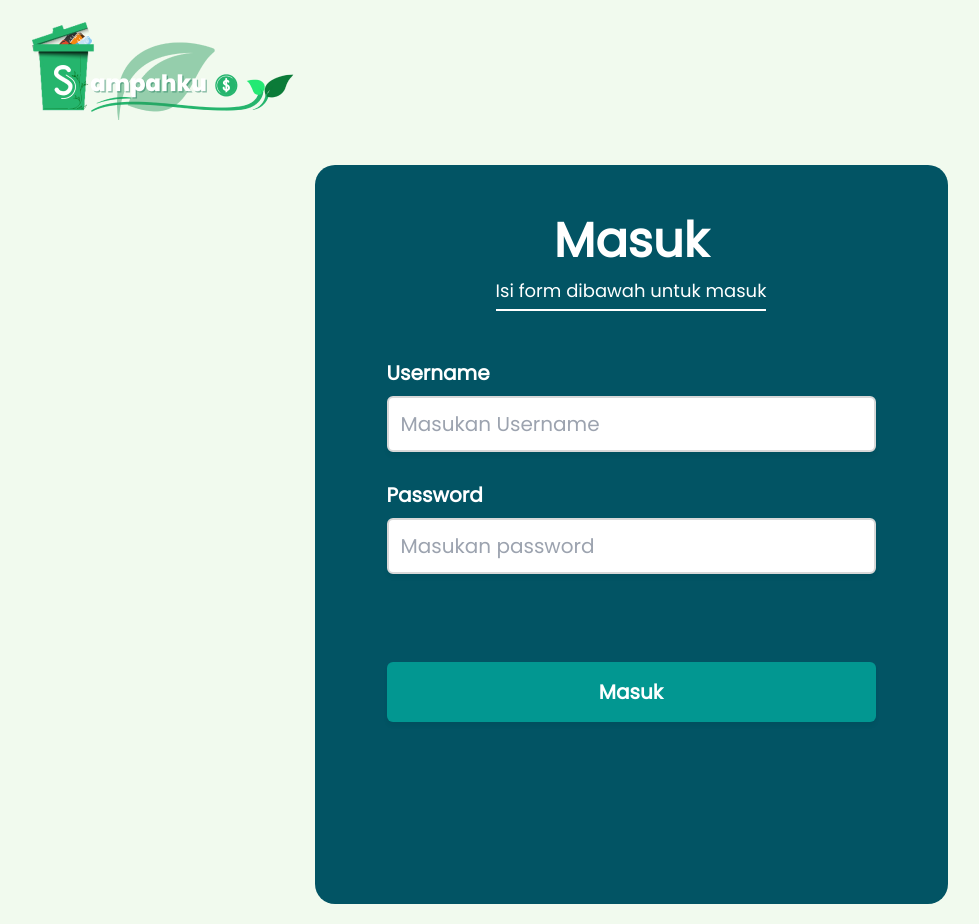
After one commit to azkifairuz/sampahku-ci4, a CodeIgniter 4 app: template app/Views/customer/v_login.php in a window 1280 px wide. The commit adds this page. Shown: the whole page, without its empty margins (9-988 px from the left). Run offline with PHP 8.4 and a stand-in for CodeIgniter, Linux system fonts and the light colour scheme; the template is opened without the code that fills it, so the values that code supplies are empty; style sheets or scripts are compiled from the project's sources; some libraries are stand-ins or nearby versions.

Commit message:
create view login

```diff
--- a/app/Config/Routes.php
+++ b/app/Config/Routes.php
@@ -19,7 +19,7 @@ $routes->set404Override();
 // where controller filters or CSRF protection are bypassed.
 // If you don't want to define all routes, please use the Auto Routing (Improved).
 // Set `$autoRoutesImproved` to true in `app/Config/Feature.php` and set the following to true.
-// $routes->setAutoRoute(false);
+$routes->setAutoRoute(true);
 
 /*
  * --------------------------------------------------------------------
--- a/app/Controllers/Home.php
+++ b/app/Controllers/Home.php
@@ -6,6 +6,6 @@ class Home extends BaseController
 {
     public function index()
     {
-        return view('login.php');
+        return view('customer/v_inputAlamat.php');
     }
 }
--- /dev/null
+++ b/app/Views/customer/v_login.php
@@ -0,0 +1,43 @@
+<?php echo view('layout/header-user') ?>
+<!DOCTYPE html>
+<html>
+
+<head>
+  <meta charset="UTF-8" />
+  <meta name="viewport" content="width=device-width, initial-scale=1.0" />
+  <link href="./css/app.css" rel="stylesheet" />
+  <title>Masuk | sampahku</title>
+</head>
+
+<body class="font-poppins  md:mx-10 my-5  bg-[#F1FAEE]">
+  <nav class="w-full">
+    <img src="asset/Logo.png" alt="logo sampaku" class=" mx-auto md:mx-0">
+  </nav>
+  <section class="flex flex-col mt-10">
+    <div
+      class="md:w-[633px] w-full mx-auto flex flex-col py-[52px] items-center text-white bg-blueMain-surface md:rounded-[20px] px-5 h-screen md:max-h-[739px] md:px-[72px]">
+      <div class="text-center border-b-2 pb-1 flex flex-col gap-3 border-b-white w-fit">
+        <h1 class="font-bold text-5xl">
+          Masuk
+        </h1>
+        <p class="text-lg">Isi form dibawah untuk masuk</p>
+      </div>
+      <form action="" class="form flex flex-col w-full gap-7 mt-[47px]">
+        <label for="username" class="font-bold w-full flex flex-col gap-2 text-[20px]">
+          Username
+          <input type="text" placeholder="Masukan Username" name="username" id="username"
+            class="outline-none  border-[2px] border-[#D8D8D8] p-[12px] font-[500] leading-[28px] focus:border-[#029791] rounded-[6px] shadow-text-field">
+        </label>
+        <label for="password" class="font-bold flex flex-col gap-2 text-[20px]">
+          Password
+          <input type="text" placeholder="Masukan password" name="password" id="password"
+            class="outline-none border-[2px] border-[#D8D8D8] p-[12px] font-[500] leading-[28px] focus:border-[#029791] rounded-[6px] shadow-text-field">
+        </label>
+        <button
+          class="bg-greenMain py-[16px] shadow-text-field mt-[60px] rounded-[6px] hover:bg-blueMain-hover text-white text-[20px] leading-[28px] text-center font-bold">Masuk</button>
+      </form>
+    </div>
+  </section>
+</body>
+
+</html>
--- a/src/app.css
+++ b/src/app.css
@@ -1,3 +1,4 @@
+@import url("https://fonts.googleapis.com/css2?family=Poppins&display=swap");
 @tailwind base;
 @tailwind components;
 @tailwind utilities;
--- a/tailwind.config.js
+++ b/tailwind.config.js
@@ -1,13 +1,26 @@
 /** @type {import('tailwindcss').Config} */
 module.exports = {
   content: [
-   "./app/Views/*.php",
-   "./app/Views/**/*.php",
-   "./app/Views/**/**/*.php",
-   "./app/Views/**/**/**/*.php",
+    "./app/Views/*.php",
+    "./app/Views/**/*.php",
+    "./app/Views/**/**/*.php",
+    "./app/Views/**/**/**/*.php",
   ],
   theme: {
-    extend: {},
+    extend: {
+      colors: {
+        greenMain: "#029791",
+        blueMain: { surface: "#025464", hover: "#037e97" },
+        surface: "#F8F1F1",
+        molecular: { orange: "#E57C23" },
+      },
+      fontFamily: {
+        poppins: ["Poppins", "sans-serif"],
+      },
+      boxShadow: {
+        "text-field": "0px 4px 4px 0px #0000000D",
+      },
+    },
   },
   plugins: [],
-}
+};
```
Also changed, not shown: app/Views/login.php (deleted, +0 -12 lines), public/asset/Logo.png (added), public/favicon.ico.
